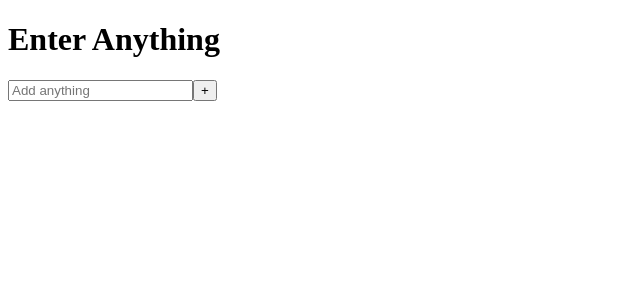
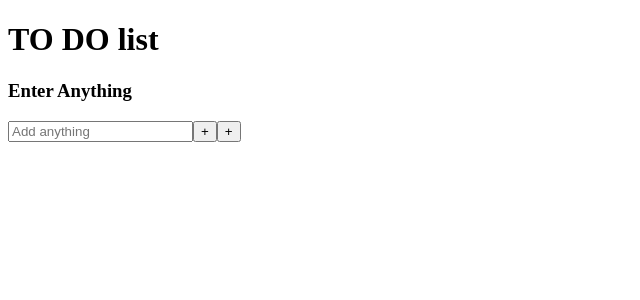
Before and after one commit to seventhball7/ToDoList-React, a React (Create React App) app: page / in a window 1280 px wide. Shown: the top 300 px of the page, without its empty margins (0-640 px from the left). Built offline with nearby package versions, Linux system fonts and the light colour scheme.

Commit message:
added components

```diff
--- a/src/App.js
+++ b/src/App.js
@@ -1,72 +1,15 @@
-import React from "react";
-import "./App.css";
-import { useState } from "react";
-import TodoList from "./components/TodoList";
+import React from 'react'
+
+import Todo from './components/Todo'
+
 
 function App() {
-  const [input, setInput] = useState("");
-  const [list, setList] = useState([]);
-  // const [editingText, setEditingText] = useState("");
-  // const [todoEditing, setTodoEditing] = useState(null);
-
-  const updateList = (event) => {
-    setInput(event.target.value);
-  };
-
-  const AddList = () => {
-    console.log("value added")
-    setList((addValue) => {
-      return [...addValue, input];
-    });
-    setInput("");
-  };
-
-  // const updateItems=(id)=>{
-  //    const newValue=[...list].map((newVal)=>{
-  //      if(input.id===id){
-  //        input.text=editingText;
-  //      }
-  //      return newVal;
-  //    })
-  //    setList(newValue);
-  //    setTodoEditing(null)
-  // }
-
-  const deleteItems = (id) => {
-    console.log("deleted");
-    setList((addValue) => {
-      return addValue.filter((element, index) => {
-        return index !== id;
-      });
-    });
-  };
-
   return (
-
-    <div className="todo-app">
-      <h1> Enter Anything</h1>
-      <input
-        type="text"
-        placeholder="Add anything"
-        value={input}
-        onChange={updateList}
-      />
-      <button onClick={AddList}>+</button>
-      <ul>
-        {list.map((itemsvalue, id) => {
-          return (
-            <TodoList
-              itemsValue={itemsvalue}
-              key={id}
-              onSelect={deleteItems}
-              id={id}
-              // onUpdate={updateItems}
-            />
-          );
-        })}
-      </ul>
+    <div>
+      <h1>TO DO list</h1>
+      <Todo/>
     </div>
-  );
+  )
 }
 
-export default App;
+export default App
--- a/src/components/Todo.js
+++ b/src/components/Todo.js
@@ -0,0 +1,83 @@
+import React, { useState } from "react";
+
+import TodoList from "./TodoList";
+
+
+const Todo=()=> {
+    const [input, setInput] = useState("");
+    const [list, setList] = useState([]);
+    const [index, setIndex] = useState(null);
+    const [editFlag, setEditFlag] = useState(false);
+
+    const updateList = (e) => {
+
+      setInput(e.target.value);
+
+    };
+
+    const AddList = () => {
+      if (input.trim() !== '') {
+        setList([...list, input]);
+        console.log("items added in the list")
+    }
+    setInput('');
+    };
+
+    const updateItem=(id)=>{
+        if(input.trim() !== ''){
+            list[index] = input
+          }
+          console.log(list[index])
+          setEditFlag(false);
+          setInput('');
+
+    }
+    const editItems=(id)=>{
+        // console.log(list[id]);
+        setEditFlag(true);
+         setIndex(id);
+         if (list[id].trim() !== '') {
+             setInput(list[id]);
+         }
+
+       }
+
+    const deleteItems = (id) => {
+      console.log("deleted");
+      setList((addValue) => {
+        return addValue.filter((element, index) => {
+          return index !== id;
+        });
+      });
+    };
+
+    return (
+
+      <div>
+        <h3> Enter Anything</h3>
+        <input
+          type="text"
+          placeholder="Add anything"
+          value={input}
+          onChange={updateList}
+        />
+        <button onClick={AddList}>+</button>
+        {editFlag ? (<button onClick={updateItem}>Update</button>) : (<button onClick={AddList}>+</button>)}
+        <ul>
+          {list.map((itemsvalue, id) => {
+            return (
+              <TodoList
+                itemsValue={itemsvalue}
+                key={id}
+                onSelect={deleteItems}
+                id={id}
+                 onUpdate={editItems}
+              />
+            );
+          })}
+        </ul>
+      </div>
+    );
+  }
+
+  export default Todo;
```
Also changed, not shown: src/components/FormStructure.js (deleted, +0 -35 lines), src/components/TodoList.js (line endings or trailing spaces).
